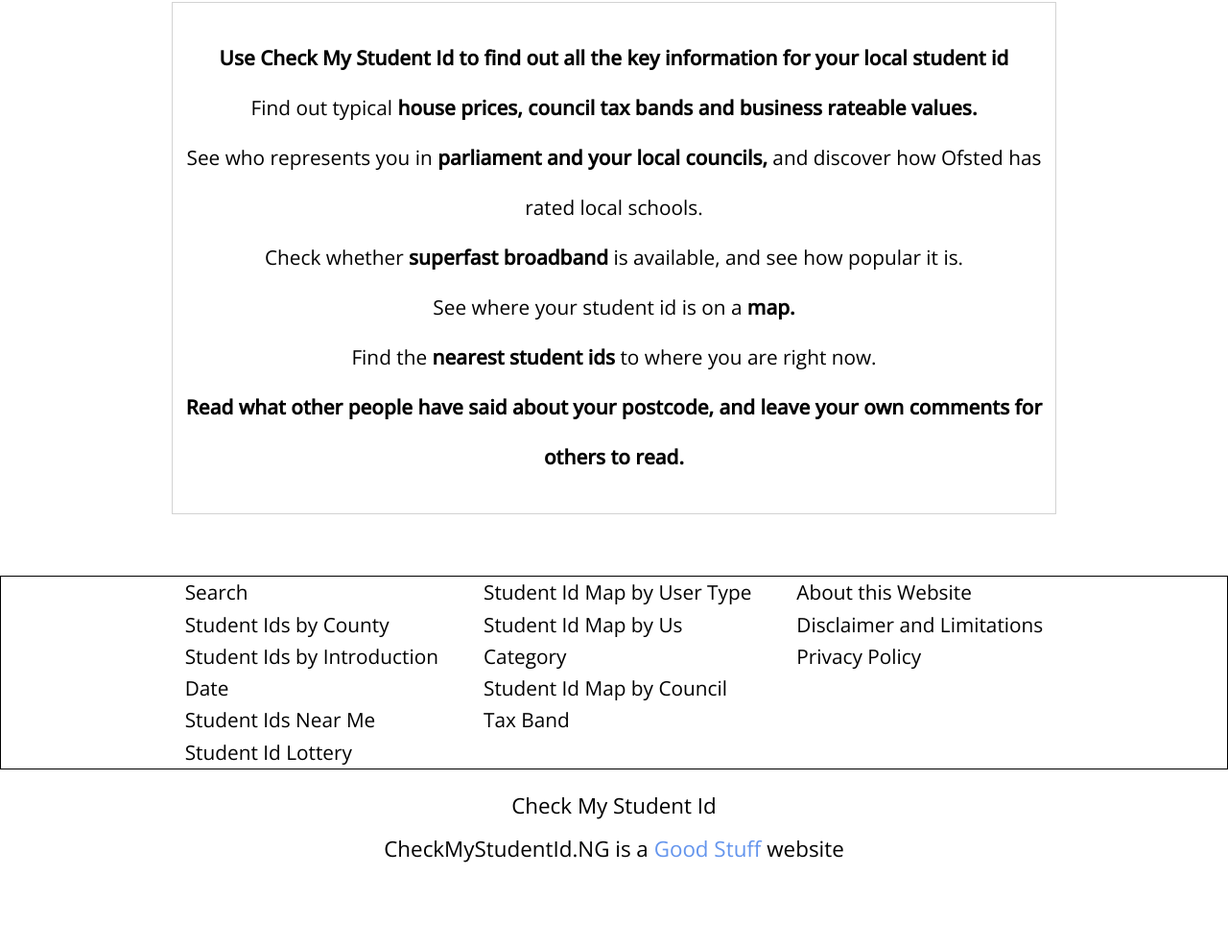
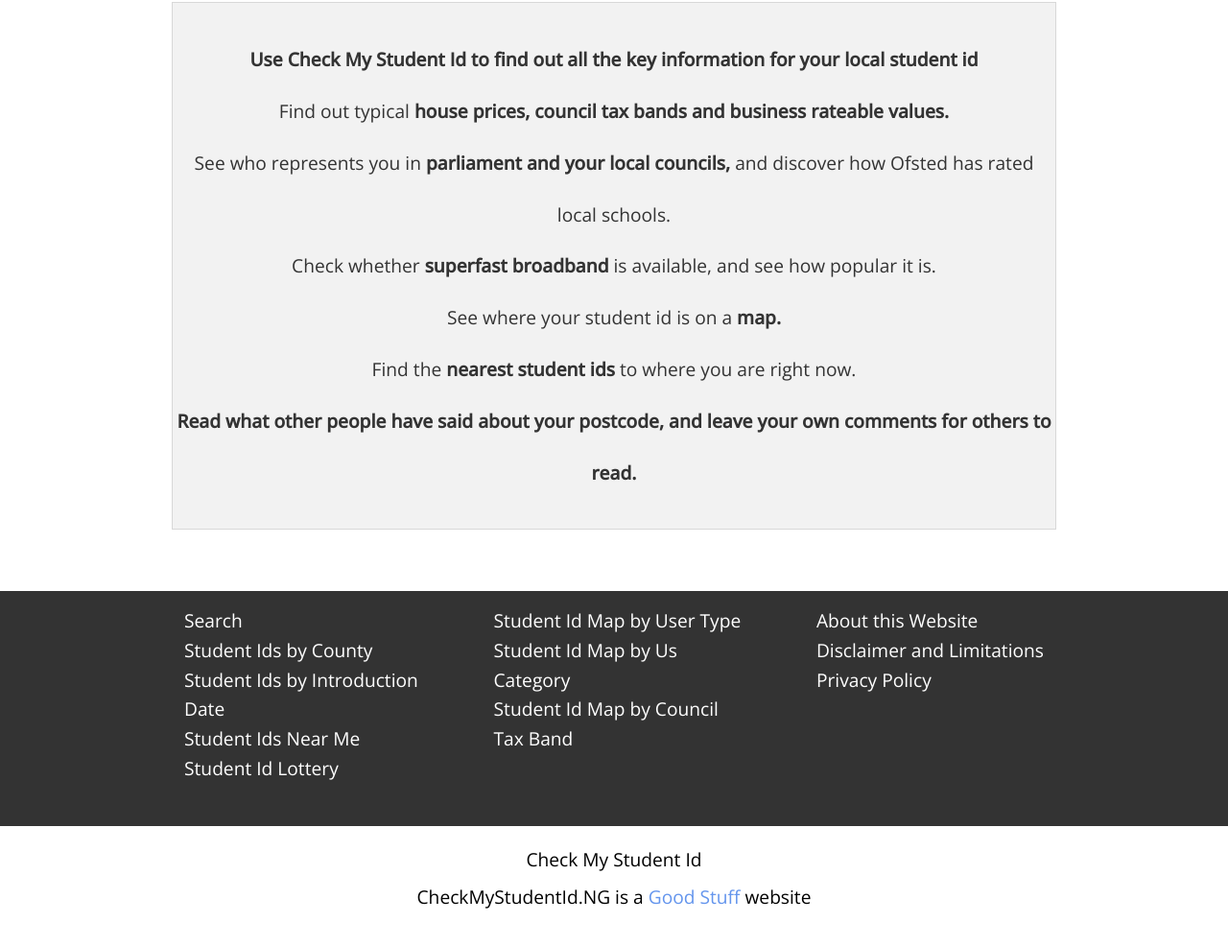
Before and after one commit to 0laolu/checkMyPostcodeClone, a plain HTML site: page index.html in a window 1280 px wide. Shown: the part 1806-2792 px from the top of the page at 96% size. Before the commit the page ends 2745 px from the top, so only its background shows below. Drawn offline with nearby package versions, Linux system fonts and the light colour scheme; a script that the page names is missing.

Commit message:
style: add styles to description and footer

```diff
--- a/style.css
+++ b/style.css
@@ -321,13 +321,15 @@ html {
 
 /* page description */
 .page-description {
-    font-size: 1.3rem;
+    background-color: #f2f2f2;
+    color: #333333;
+    font-size: 1.2rem;
     width: 72%;
     text-align: center;
     padding: 2rem 0;
     margin: 0 auto 4rem auto;
-    line-height: 2.5;
-    border: 1px solid lightgrey;
+    line-height: 2.8;
+    border: 1px solid #d8d8d8;
 }
 
 .page-description .bold-text {
@@ -336,13 +338,16 @@ html {
 
 /* footer section */
 .top-footer {
-    border: 1px solid black;
+    background-color: #333333;
+    color: white;
+    /* border: 1px solid black; */
 }
 
 .footer-content-wrapper {
     display: flex;
     justify-content: space-between;
     width: 70%;
+    padding: 1rem 0 2.8rem 0;
     margin: 0 auto;
 }
 
@@ -351,7 +356,7 @@ html {
 }
 
 .footer-section li {
-    font-size: 1.3rem;
+    font-size: 1.2rem;
     line-height: 1.6;
 }
 
@@ -362,7 +367,7 @@ html {
 
 .bottom-footer p,
 .bottom-footer aside {
-    font-size: 1.4rem;
+    font-size: 1.2rem;
     line-height: 2;
 }
 
```
